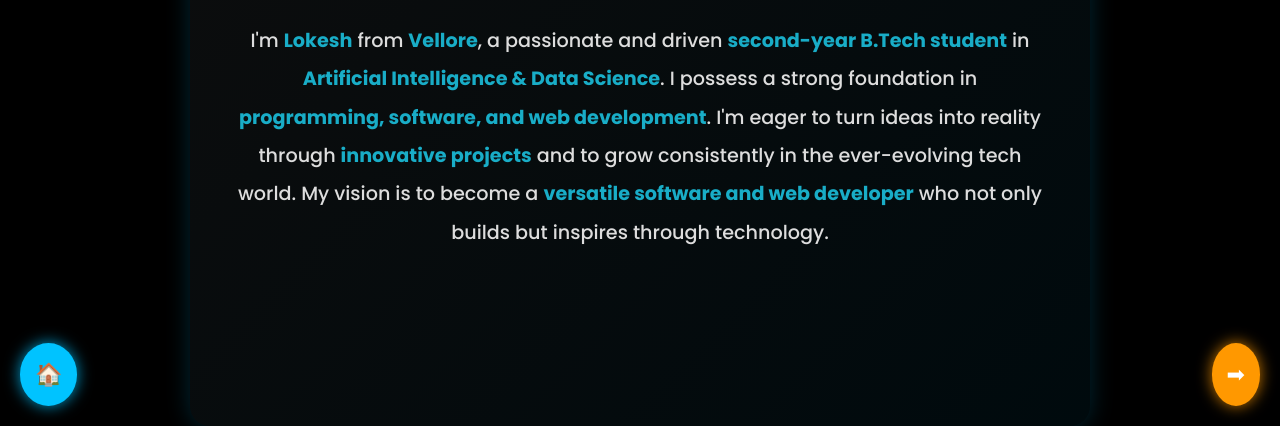
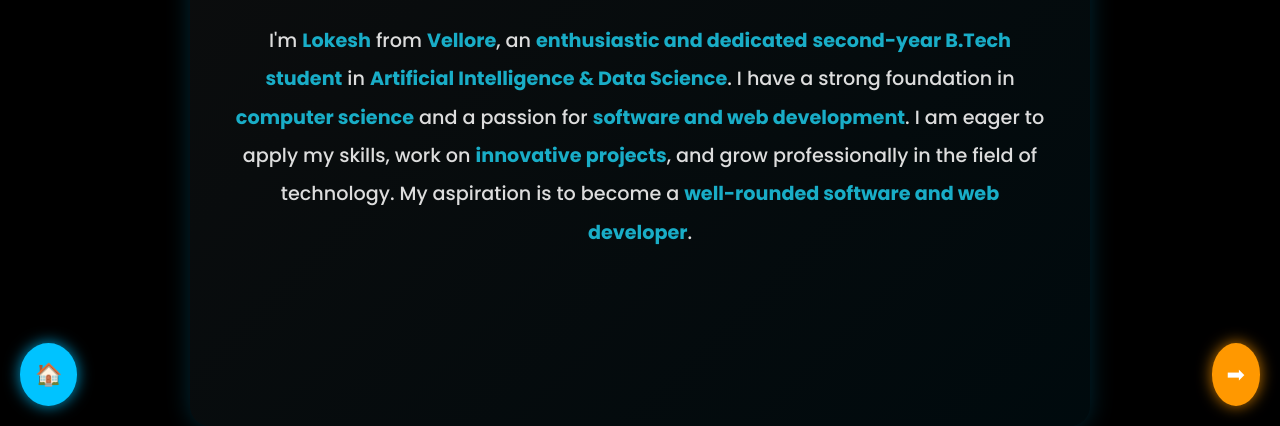
Before and after one commit to lokeshloki65/PORTFOLIO, a plain HTML site: page about.html in a window 1280 px wide. Shown: the part 374-800 px from the top of the page. Drawn offline with Linux system fonts and the light colour scheme.

Commit message:
about.html

```diff
--- a/about.html
+++ b/about.html
@@ -198,12 +198,14 @@
   <div class="container">
     <h1>About Me</h1>
     <p class="about-text">
-      I'm <span>Lokesh</span> from <span>Vellore</span>, a passionate and driven <span>second-year B.Tech student</span> in
-      <span>Artificial Intelligence & Data Science</span>. I possess a strong foundation in <span>programming, software, and web development</span>.
-      I'm eager to turn ideas into reality through <span>innovative projects</span> and to grow consistently in the ever-evolving tech world.
-      My vision is to become a <span>versatile software and web developer</span> who not only builds but inspires through technology.
+      I'm <span>Lokesh</span> from <span>Vellore</span>, an <span>enthusiastic and dedicated</span>
+      <span>second-year B.Tech student</span> in
+      <span>Artificial Intelligence & Data Science</span>. I have a strong foundation in
+      <span>computer science</span> and a passion for <span>software and web development</span>.
+      I am eager to apply my skills, work on <span>innovative projects</span>, and grow professionally in the field of technology.
+      My aspiration is to become a <span>well-rounded software and web developer</span>.
     </p>
-  </div>
+
 
   <button class="home-btn" onclick="window.location.href='index.html'">🏠</button>
   <button class="arrow-btn" onclick="window.location.href='skill.html'">➡</button>
```
